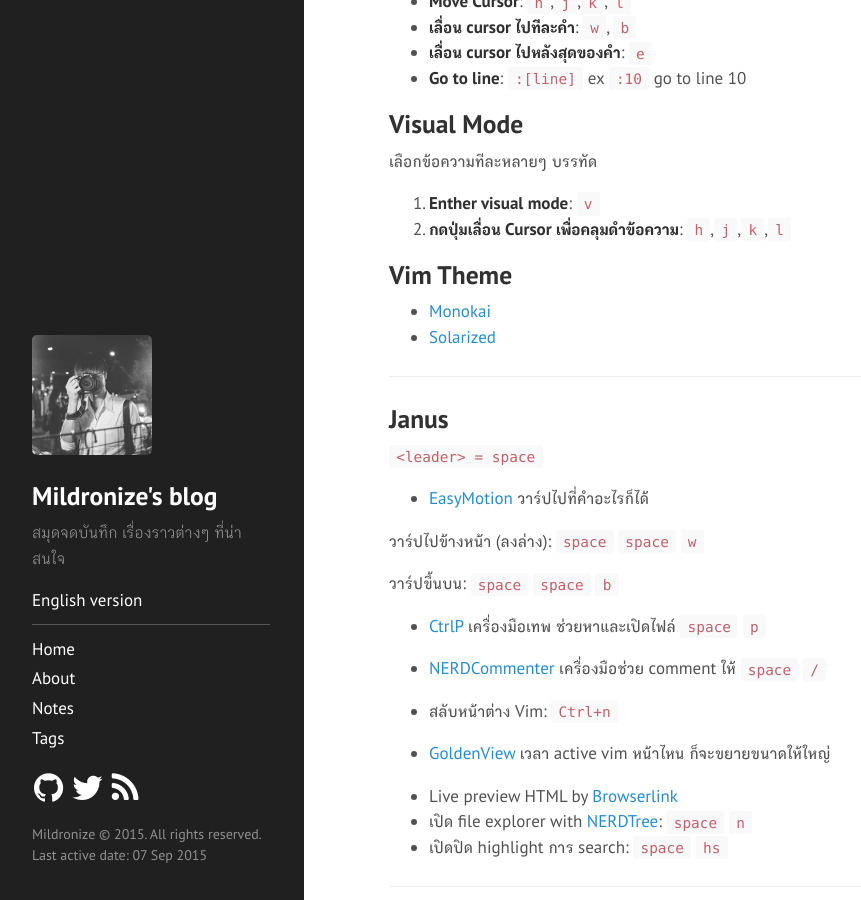
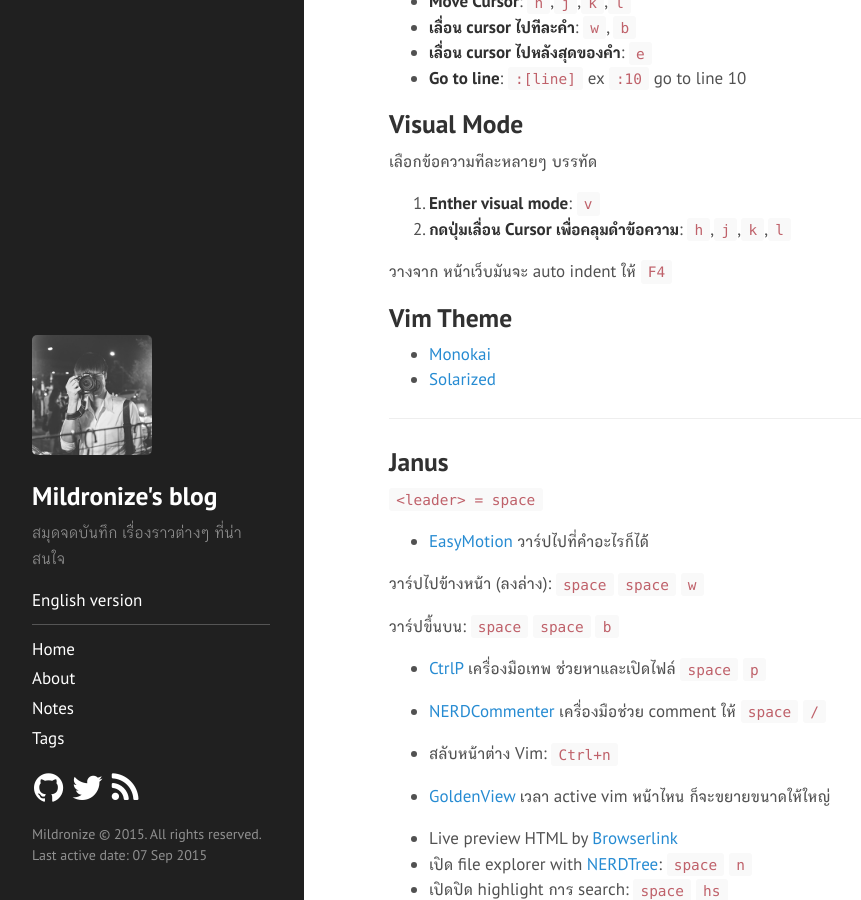
Before and after one commit to mildronize/th-legacy, a Jekyll site: the page built from _posts/2015-07-16-vim-plus-janus-tmux.md, in a window 1280 px wide and 900 px high, scrolled down 1959 px. Shown: the whole window, without its empty margins (2-863 px from the left). Built offline with Jekyll 4.4.1, drawn with Linux system fonts in a browser that asks for light colours; Markdown is read by kramdown in place of the engine named in the settings; comment, search, counter and statistics services are not loaded.

Commit message:
update vim+janus+tmux postt

```diff
--- a/_posts/2015-07-16-vim-plus-janus-tmux.md
+++ b/_posts/2015-07-16-vim-plus-janus-tmux.md
@@ -65,6 +65,8 @@ featured: true
 
 1. **Enther visual mode**: `v`
 2. **กดปุ่มเลื่อน Cursor เพื่อคลุมดำข้อความ**: `h`,`j`,`k`,`l`
+
+วางจาก หน้าเว็บมันจะ auto indent ให้ `F4`
 
 ## Vim Theme
 - [Monokai](https://github.com/sickill/vim-monokai)
```
